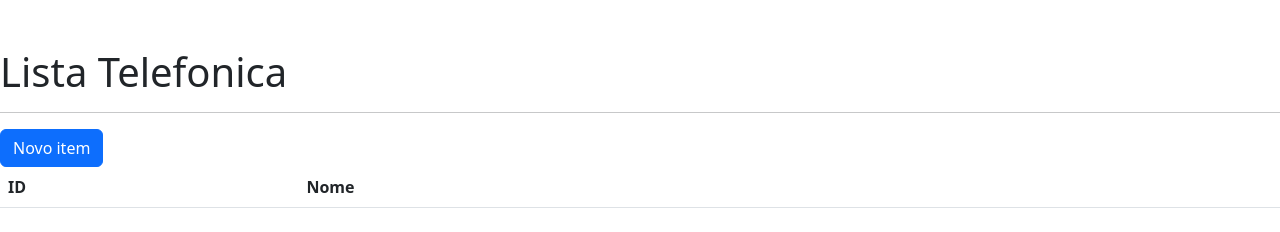
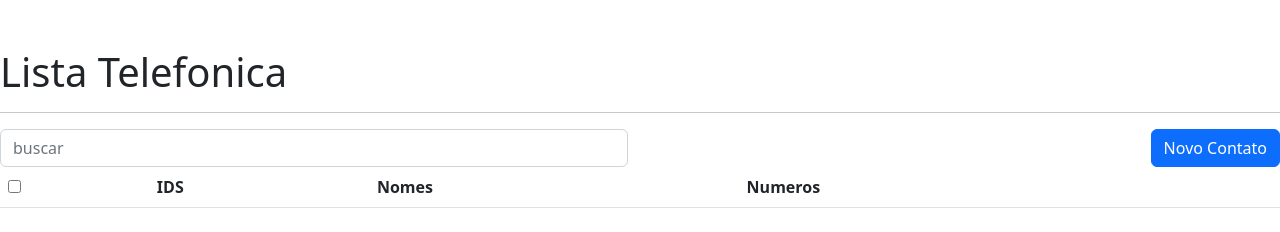
Before and after one commit to AdriellySoares/Telefonica, a plain HTML site: page LISTA-DE-TELEFONICA/index.html in a window 1280 px wide. Drawn offline with nearby package versions, Linux system fonts and the light colour scheme; no server answers.

Commit message:
add arquivos

```diff
--- a/LISTA-DE-TELEFONICA/eventos.js
+++ b/LISTA-DE-TELEFONICA/eventos.js
@@ -1,4 +1,12 @@
 const API_URL = "http://localhost:8001";
+
+function marcarTodos() {
+    let todos = document.querySelectorAll('[data-check="acao"]');
+
+    todos.forEach((cadaCheck) => {
+        cadaCheck.checked = true;
+    });
+}
 
 function buscarParaEditar(id) {
 
@@ -82,6 +90,7 @@ fetch(API_URL+'/compras')
         lista.forEach(function (cadaItem){
            tabela_compras.innerHTML +=`
            <tr>
+                <td> <input data-check="acao" type="checkbox"> </td>
                 <td>${cadaItem.id}</td>
                 <td>${cadaItem.item}</td>
                 <td>${cadaItem.quantidade}</td>
--- /dev/null
+++ b/LISTA-DE-TELEFONICA/filtrar.js
@@ -0,0 +1,26 @@
+function filtrar() {
+    let expressao = input_busca.value.toLowerCase();
+
+    let linhas = tabela_compras.getElementsByTagName('tr');
+
+    for (let posicao in linhas) {
+        if (isNaN(posicao)) {
+            continue;
+        }
+
+        let coluna1 = linhas[posicao].children[1].innerText.toLowerCase()
+        let coluna2 = linhas[posicao].children[2].innerText.toLowerCase()
+
+        let colunas = coluna1 + coluna2;
+
+        //let linhas = linhas[posicao].innerText.toLowerCase();
+
+        if (colunas.includes(expressao)) {
+            linhas[posicao].style.display = '';
+
+        } else {
+            linhas[posicao].style.display = 'none';
+        }
+    }
+
+}
--- a/LISTA-DE-TELEFONICA/index.html
+++ b/LISTA-DE-TELEFONICA/index.html
@@ -10,24 +10,28 @@
     <link href="https://cdn.jsdelivr.net/npm/bootstrap@5.2.1/dist/css/bootstrap.min.css" rel="stylesheet"
         integrity="sha384-iYQeCzEYFbKjA/T2uDLTpkwGzCiq6soy8tYaI1GyVh/UjpbCx/TYkiZhlZB6+fzT" crossorigin="anonymous">
 </head>
-
 <body class="conteiner">
     <h1 class="mt-5">Lista Telefonica</h1>
     <hr>
+    <!-- Button trigger modal -->
+    <div class="row">
+      <div class="col">
+        <input id="input_busca" onkeyup="filtrar()" type="text" class="form-control" placeholder="buscar">
+    </div>
 
-    <!-- Button trigger modal -->
-<button type="button" class="btn btn-primary" data-bs-toggle="modal" data-bs-target="#exampleModal">
-    Novo item
-  </button>
-
-
+    <div class="col text-end">
+        <button type="button" class="btn btn-primary" data-bs-toggle="modal" data-bs-target="#exampleModal">
+    Novo Contato
+        </button>
+      </div>
+    </div>
     <table class="table table-striped table-hover">
         <thead>
             <tr>
-                <th>ID</th>
-                <th>Nome</th>
-                <th></th>
-                <th></th>
+                <th> <input onclick="marcarTodos()" type="checkbox"> </th>
+                <th>IDS</th>
+                <th>Nomes</th>
+                <th>Numeros</th>
                 <th></th>
             </tr>
         </thead>
@@ -40,14 +44,14 @@
     <div class="modal-dialog">
       <div class="modal-content">
         <div class="modal-header">
-          <h5 class="modal-title" id="nome_item">Novo item</h5>
+          <h5 class="modal-title" id="nome_contato">Novo Contato</h5>
           <button type="button" class="btn-close" data-bs-dismiss="modal" aria-label="Close"></button>
         </div>
         <form onsubmit="inserir()" id="form_add">
         <div class="modal-body">
 
-          <input class="form-control form-control-lg mb-3" id="input_item" placeholder="nome item">
-          <input type="number" class="form-control form-control-lg mb-3" id="input_quantidade" placeholder="nome quantidade">
+          <input class="form-control form-control-lg mb-3" id="input_nome" placeholder="nome">
+          <input type="number" class="form-control form-control-lg mb-3" id="input_numero" placeholder="nome numero">
 
         </div>
         <div class="modal-footer">
@@ -65,7 +69,7 @@
 
   <div class="offcanvas offcanvas-end" tabindex="-1" id="offcanvasEditar" aria-labelledby="offcanvasExampleLabel">
     <div class="offcanvas-header">
-      <h5 class="offcanvas-title" id="offcanvasExampleLabel">Editar item</h5>
+      <h5 class="offcanvas-title" id="offcanvasExampleLabel">Editar Contato</h5>
       <button type="button" class="btn-close" data-bs-dismiss="offcanvas" aria-label="Close"></button>
     </div>
     <div class="offcanvas-body">
@@ -96,6 +100,7 @@
   <!-- JavaScript Bundle with Popper -->
 <script src="https://cdn.jsdelivr.net/npm/bootstrap@5.2.1/dist/js/bootstrap.bundle.min.js" integrity="sha384-u1OknCvxWvY5kfmNBILK2hRnQC3Pr17a+RTT6rIHI7NnikvbZlHgTPOOmMi466C8" crossorigin="anonymous"></script>
     <script src="eventos.js"></script>
+    <script src="filtrar.js"></script>
 
 </body>
 
```
Also changed, not shown: LISTA-DE-TELEFONICA/db.json (+12 -12 lines).
